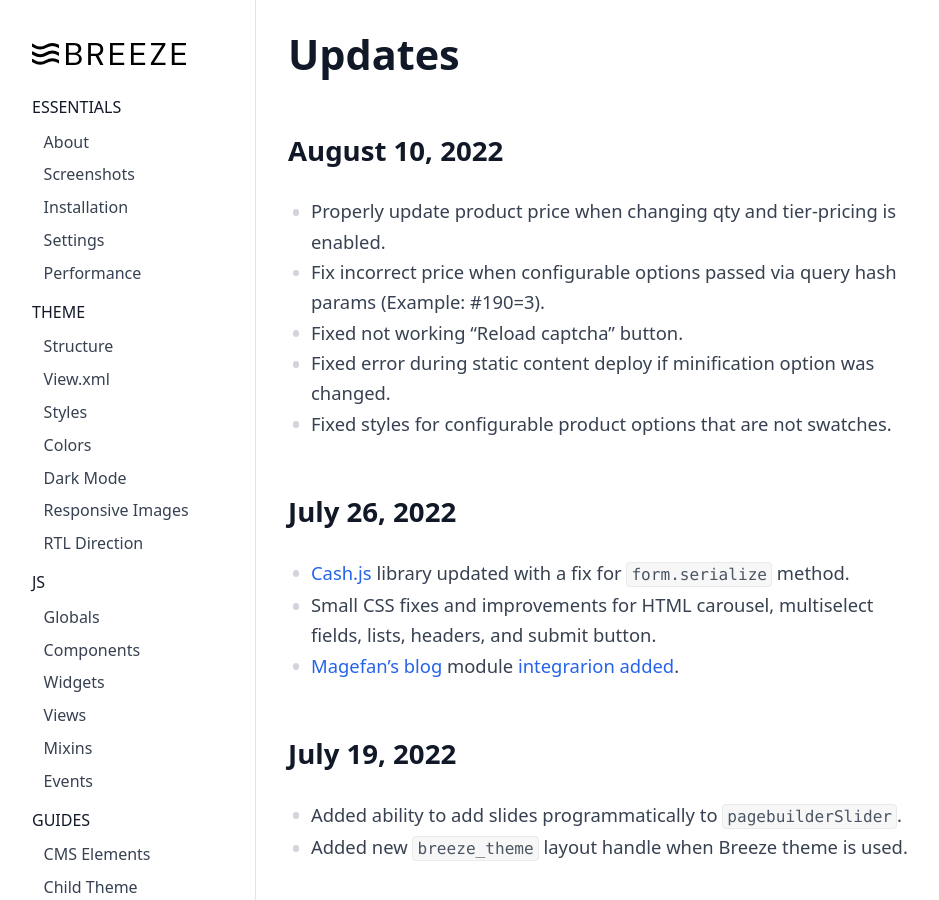
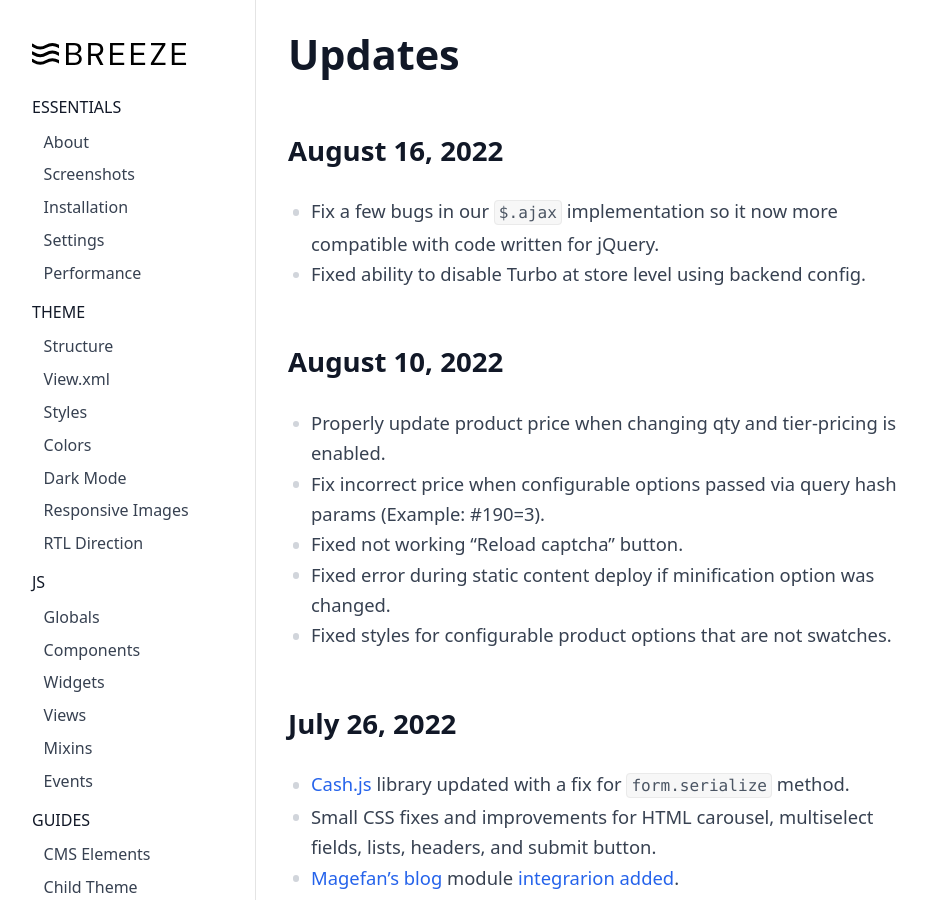
Before and after one commit to breezefront/breezefront.com, a Jekyll site: the page built from collections/_misc/updates.md, in a window 1280 px wide and 900 px high. Shown: the whole window, without its empty margins (0-939 px from the left). Built offline with Jekyll 4.4.1, drawn with Linux system fonts in a browser that asks for light colours.

Commit message:
Changelog

```diff
--- a/collections/_misc/updates.md
+++ b/collections/_misc/updates.md
@@ -6,6 +6,12 @@ order: 50
 ---
 
 # Updates
+
+## August 16, 2022
+
+ -  Fix a few bugs in our `$.ajax` implementation so it now more compatible with
+    code written for jQuery.
+ -  Fixed ability to disable Turbo at store level using backend config.
 
 ## August 10, 2022
 
```
